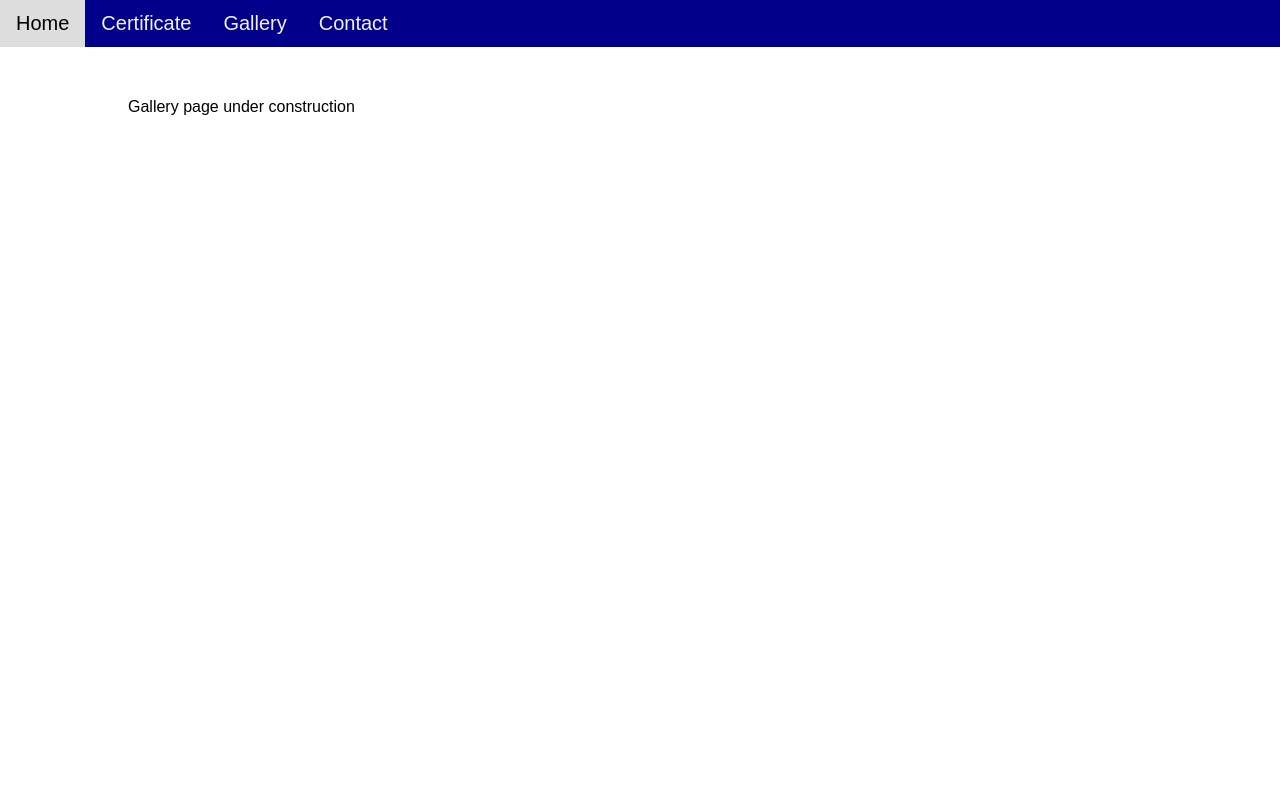
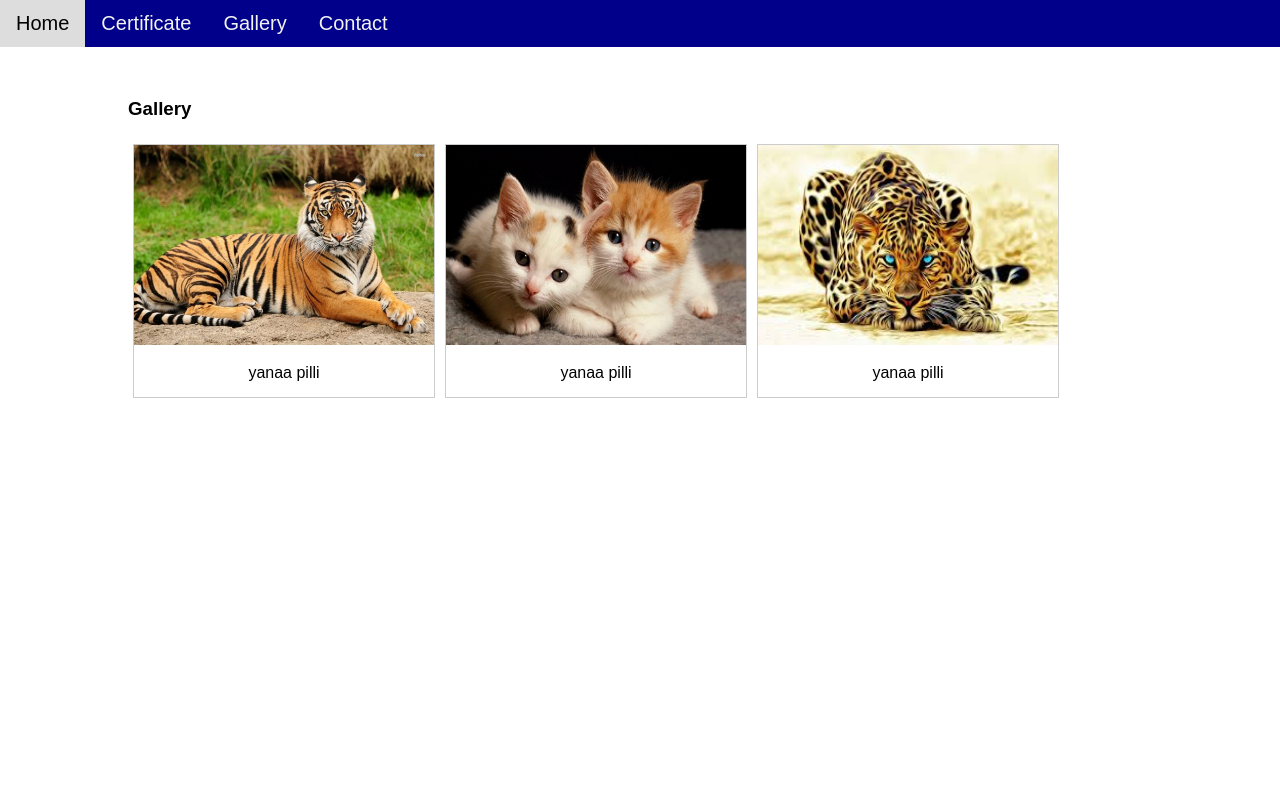
Before and after one commit to 4mt16is027/MYBLOG, a plain HTML site: page gallery.html in a window 1280 px wide. Shown: the top 800 px of the page. Drawn offline with Linux system fonts and the light colour scheme.

Commit message:
added images to gallery page

```diff
--- a/CSS/main.css
+++ b/CSS/main.css
@@ -35,3 +35,22 @@ p{
     color:white;
     font-size: 25px;
 }
+div.gallery{
+    margin:5px;
+    border:1px solid #ccc;
+    float:left;
+    width:300px;
+
+}
+div.gallery:hover{
+    border:1px solid #777;
+}
+div.gallery img{
+    width:100%;
+    height:200px;
+}
+div.desc{
+    padding:15px;
+    text-align: center;
+
+}
--- a/gallery.html
+++ b/gallery.html
@@ -15,9 +15,24 @@
     <!----End of navigation bar---->
     <!---Body content--->
     <div class="content">
-        <p>
-           Gallery page under construction
-        </p>
+        <h3>Gallery</h3>
+        <!---Gallery Content---->
+        <div class="gallery">
+        <img src="IMG/Attractive-Tiger-images-600x375.jpg">
+            <div class="desc">yanaa pilli</div>
+        </div>
+        <div class="gallery">
+        <img src="IMG/cute-kittens.jpg">
+            <div class="desc">yanaa pilli</div>
+        </div>
+        <div class="gallery">
+           <img src="IMG/download.jpg">
+            <div class="desc">yanaa pilli</div>
+        </div>
+
+
+
+        <!---End of Gallery content--->
     </div>
     <!---end of body content---->
     <!---footer content---->
```
Also changed, not shown: IMG/Attractive-Tiger-images-600x375.jpg (added), IMG/cute-kittens.jpg (added), IMG/download.jpg (added), IMG/images.jpg (added), IMG/Бенгальский_тигр_альбинос.jpg (added).
